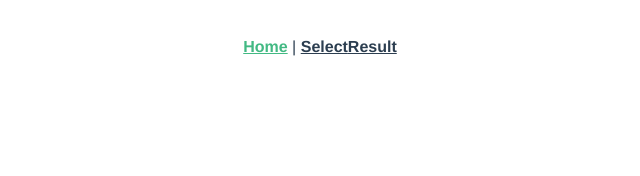
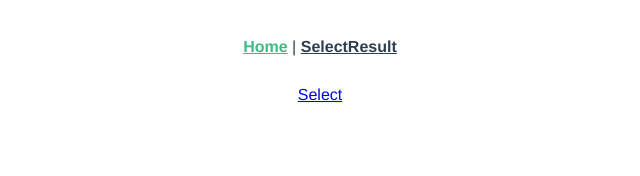
Before and after one commit to yumekawa-youkya/yumekawa-app, a Vue app: page / in a window 1280 px wide. Shown: the top 176 px of the page, without its empty margins (320-960 px from the left). Built offline with nearby package versions, Linux system fonts and the light colour scheme.

Commit message:
Index.vue -> select.vueに画面を切り替える機能に取り組みました

```diff
--- a/src/views/Index.vue
+++ b/src/views/Index.vue
@@ -1,5 +1,10 @@
 <template>
-  <div></div>
+  <div>
+    <div>
+       <router-link to="/about">Select</router-link>
+    </div>
+    <router-view />
+  </div>
 </template>
 
 <script>
```
